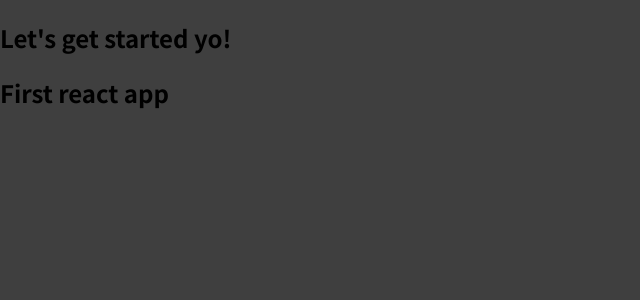
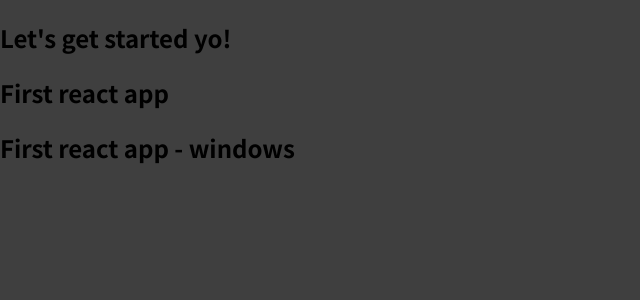
Before and after one commit to GrahamKirwan/React_Project01, a JavaScript app: page / in a window 1280 px wide. Shown: the top 300 px of the page, without its empty margins (0-640 px from the left). Built offline with nearby package versions, Linux system fonts and the light colour scheme.

Commit message:
windows commit

```diff
--- a/src/App.js
+++ b/src/App.js
@@ -3,6 +3,7 @@ function App() {
     <div>
       <h2>Let's get started yo!</h2>
       <h2>First react app</h2>
+      <h2>First react app - windows</h2>
     </div>
   );
 }
```
